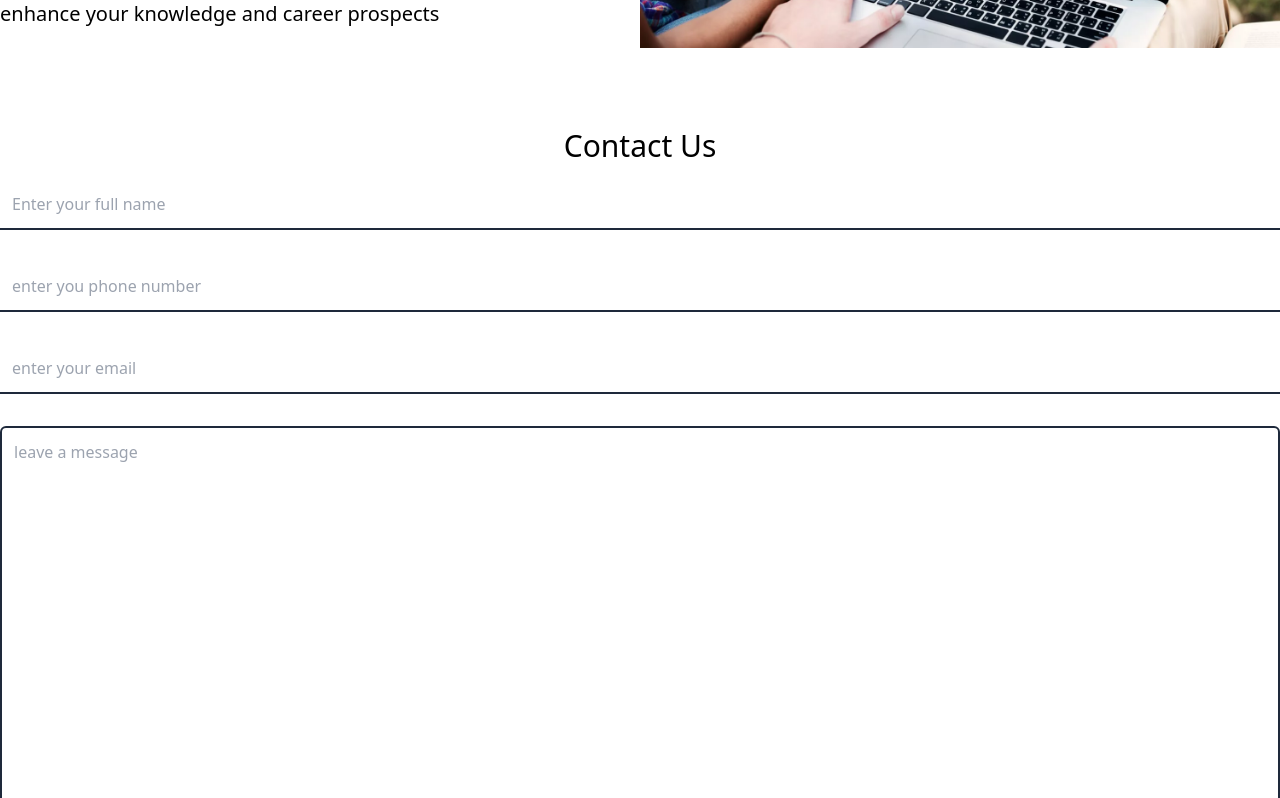
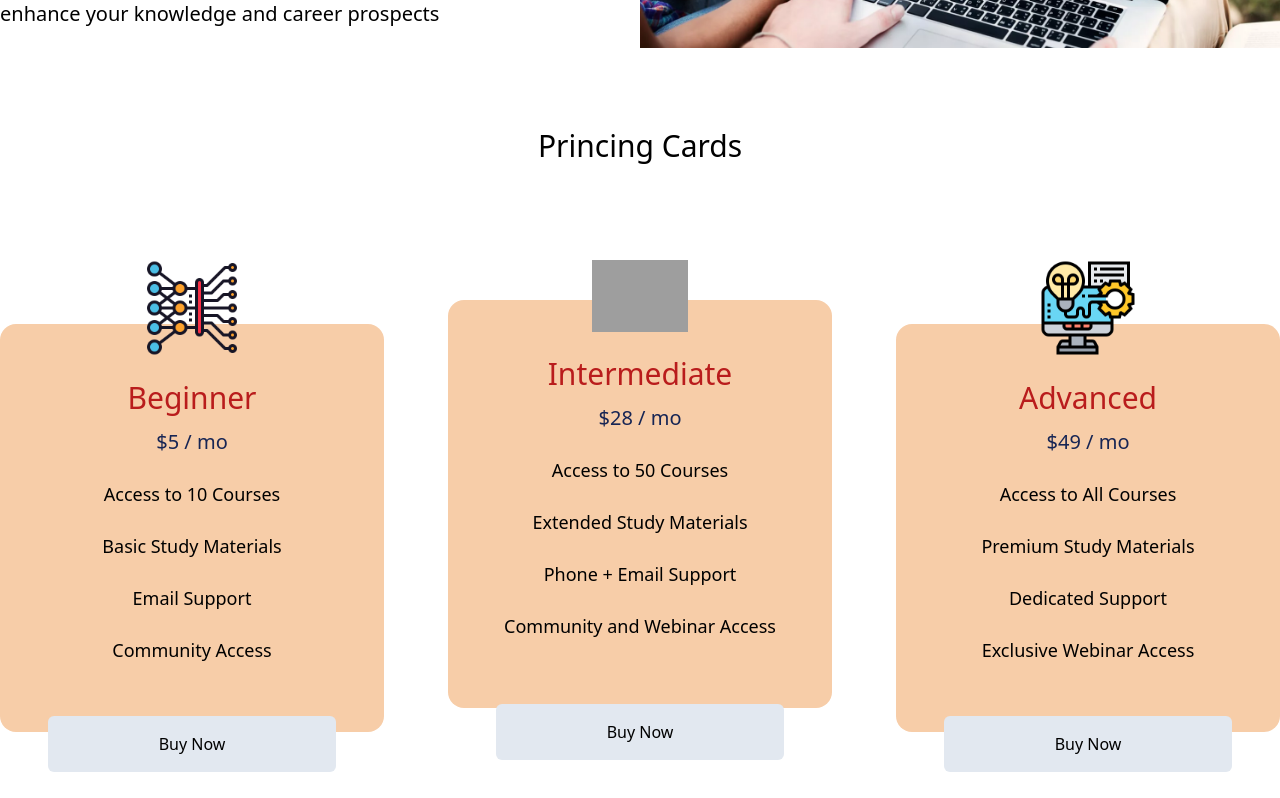
Before and after one commit to MaryJoeKhoury/digital-learning, a Next.js app: page / in a window 1280 px wide. Shown: the part 1220-2018 px from the top of the page. Built offline with nearby package versions, Linux system fonts and the light colour scheme; grey boxes are pictures that could not be loaded.

Commit message:
minor fix

```diff
--- a/pages/index.js
+++ b/pages/index.js
@@ -134,7 +134,7 @@ export default function Home() {
           aboutImage={info.aboutImage}
         />
       ))}
-      {/* <CardContainer>
+      <CardContainer>
         {planInfo.map((plan) => (
           <Card
             image={plan.image}
@@ -144,7 +144,7 @@ export default function Home() {
           />
         ))}
       </CardContainer>
-      <ContactContainer>
+      {/* <ContactContainer>
         {contactInputs.map((input) => (
           <ContactInput
             type={input.type}
```
